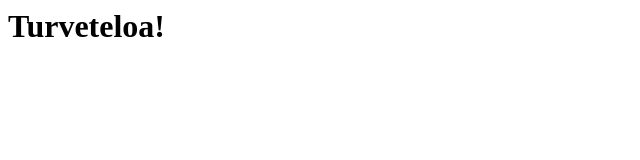
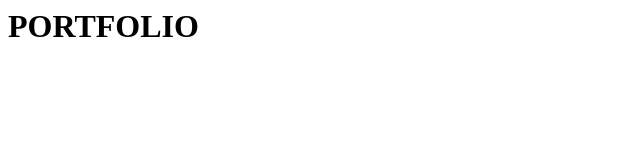
Before and after one commit to EelisTiitinen/EelisTiitinen.github.io, a plain HTML site: page index.html in a window 1280 px wide. Shown: the whole page, without its empty margins (0-640 px from the left). Drawn offline with Linux system fonts and the light colour scheme.

Commit message:
Update index.html

```diff
--- a/index.html
+++ b/index.html
@@ -1,8 +1,8 @@
 <html>
 <head>
-	<title>Omat sivut</title>
+	<title>Portfolio</title>
 </head>
 <body>
-	<h1>Turveteloa!</h1>
+	<h1>PORTFOLIO</h1>
 </body>
 </html>
```
